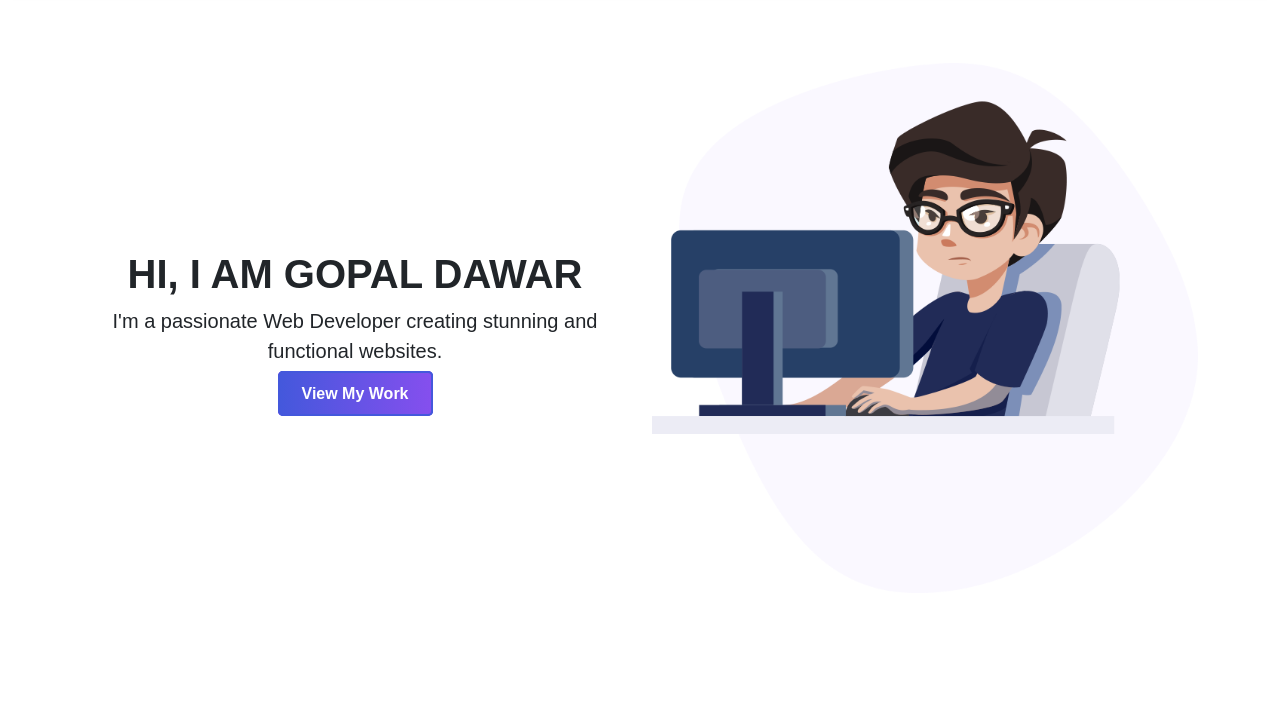
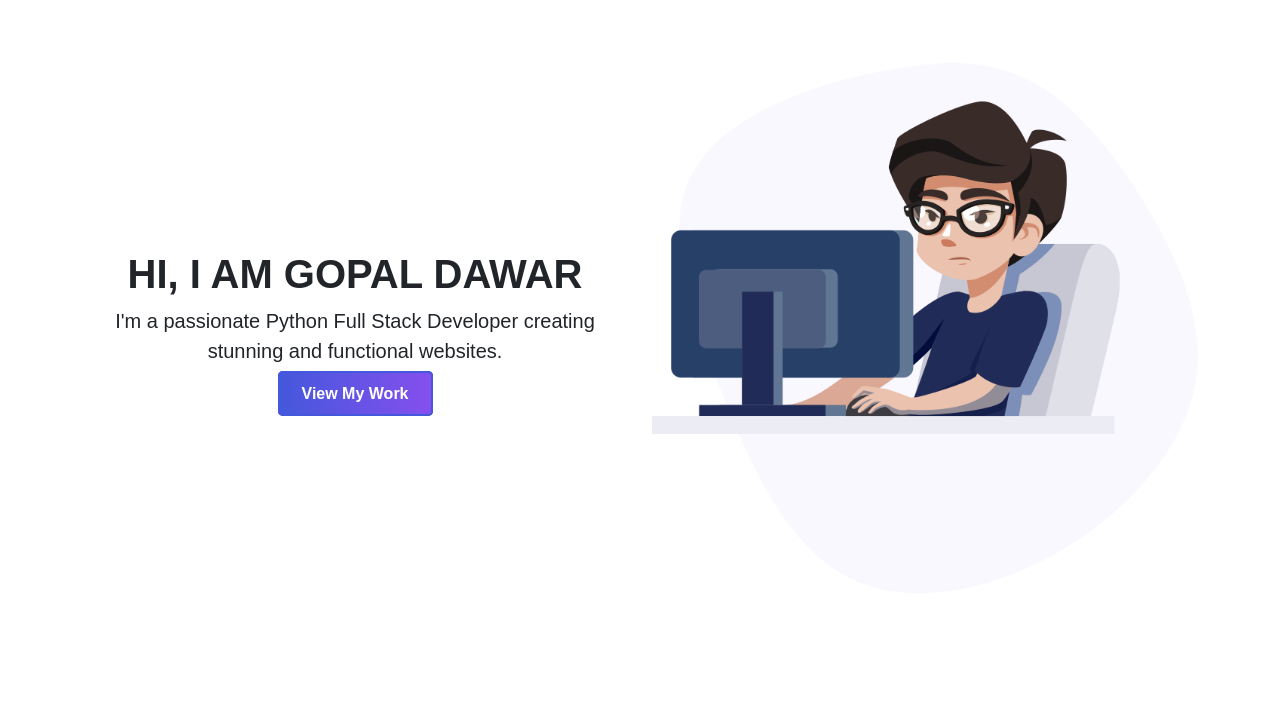
Before and after one commit to gopal-dawar/gopalportfolio, a plain HTML site: page index.html in a window 1280 px wide. Shown: the part 72-800 px from the top of the page. Drawn offline with nearby package versions, Linux system fonts and the light colour scheme.

Commit message:
Update index.html

```diff
--- a/index.html
+++ b/index.html
@@ -122,7 +122,7 @@
                     <div class="row">
                         <div class="col-md-6">
                             <h1>Hi, I am Gopal Dawar</h1>
-                            <p class="lead">I'm a passionate Web Developer
+                            <p class="lead">I'm a passionate Python Full Stack Developer
                                 creating stunning and functional websites.</p>
                             <a href="#projects"
                                 class="btns">View My Work</a>
```
